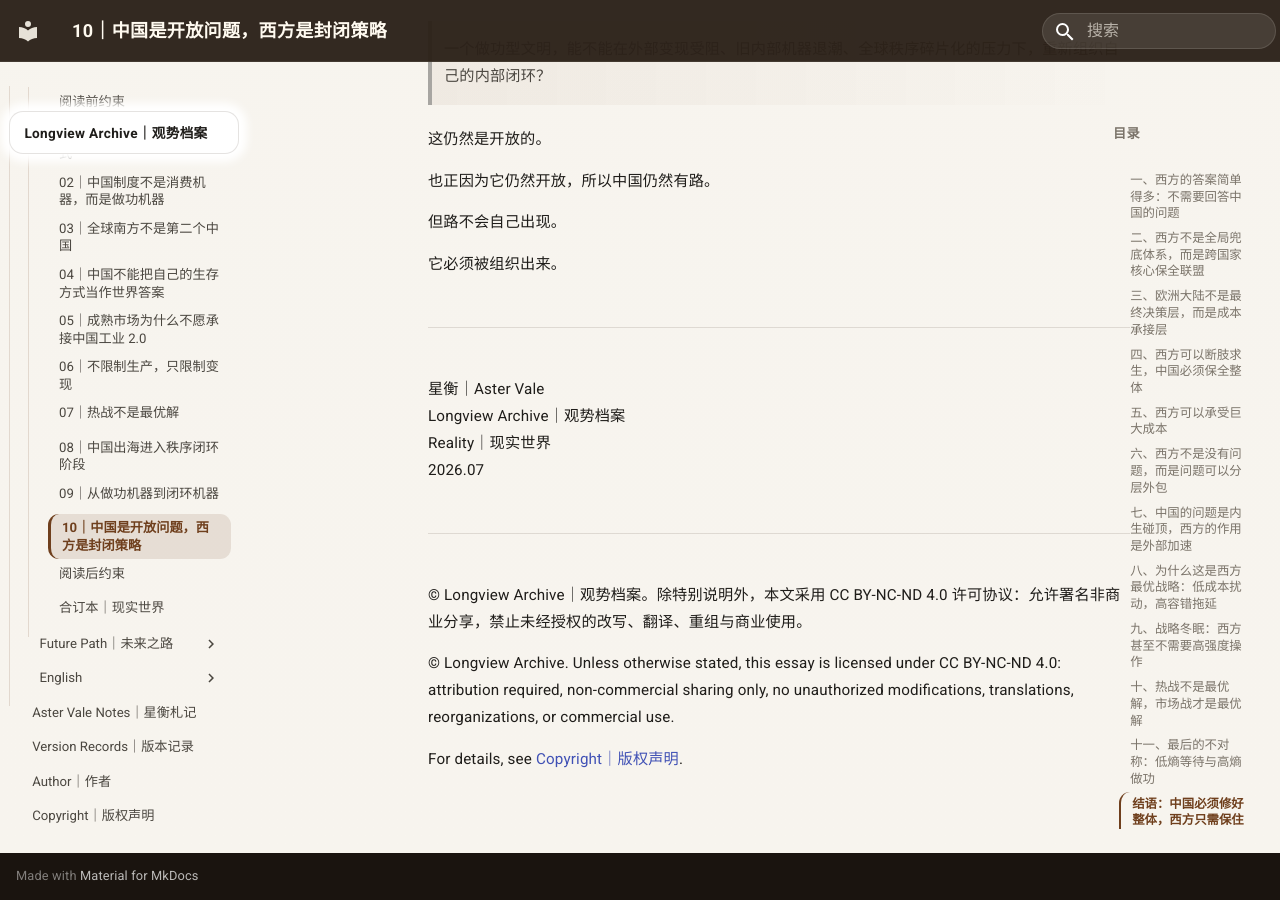
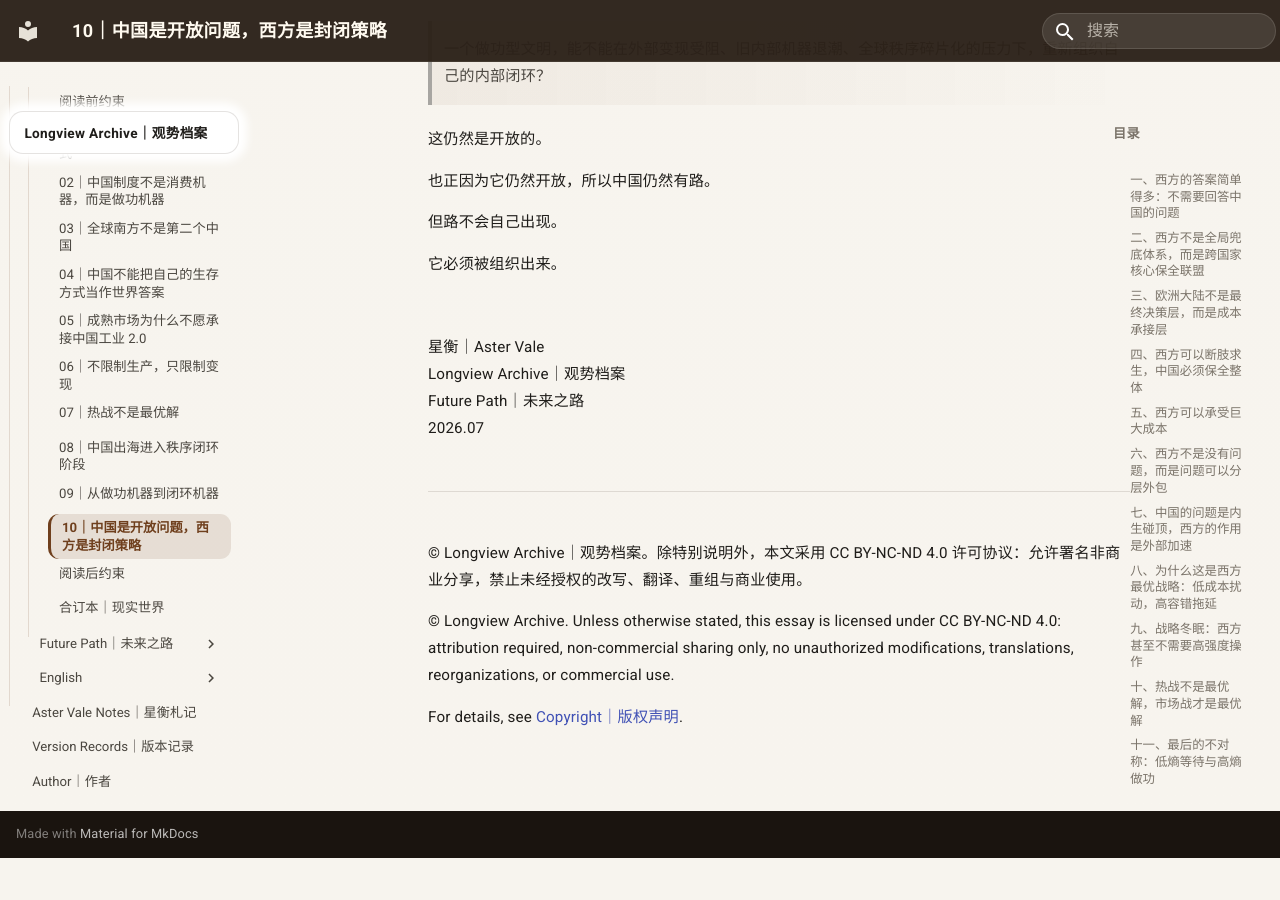
Before and after one commit to guanshi1688/longview-archive, an MkDocs documentation site: the page built from docs/essays/reality/10.md, in a window 1280 px wide and 900 px high, scrolled down 18391 px. Built offline with MkDocs 1.6.1 and Material for MkDocs 9.7.7, drawn with Linux system fonts in a browser that asks for light colours; after the commit the page ends 19249 px from its top, so only the background shows below that.

Commit message:
Update 10.md

```diff
--- a/docs/essays/reality/10.md
+++ b/docs/essays/reality/10.md
@@ -808,11 +808,11 @@
 
 它必须被组织出来。
 
----
+<br>
 
-星衡｜Aster Vale
-Longview Archive｜观势档案
-Reality｜现实世界
+星衡｜Aster Vale<br>
+Longview Archive｜观势档案<br>
+Future Path｜未来之路<br>
 2026.07
 
 ---
```
